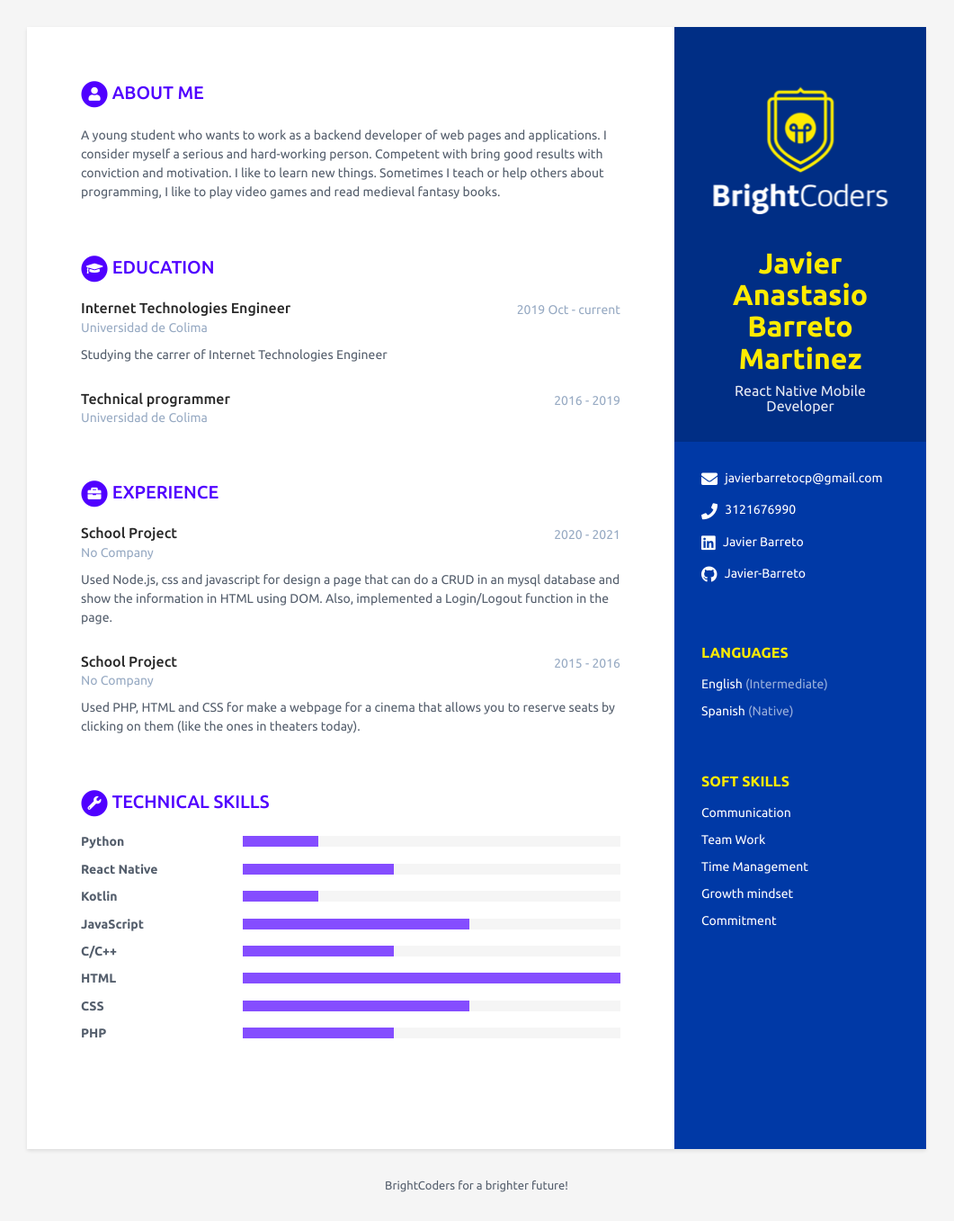
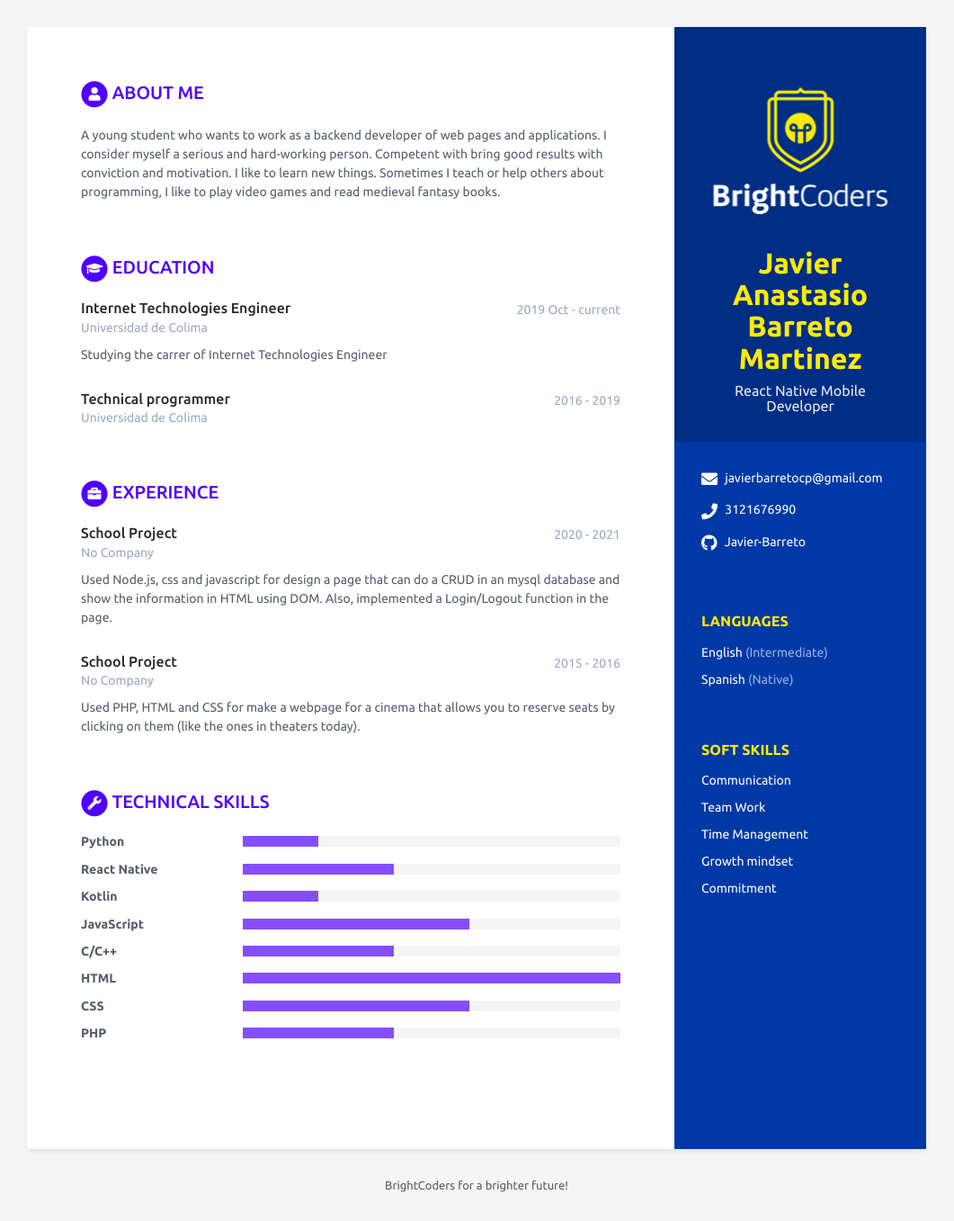
Before and after one commit to BC-MAY-21-RN/scorecard-Javier-Barreto, a Jekyll site: the page built from index.html, in a window 1280 px wide. Shown: the whole page at 90% size, without its empty margins (110-1171 px from the left). Built offline with Jekyll 4.4.1, drawn with Linux system fonts in a browser that asks for light colours.

Commit message:
Update data.yml

```diff
--- a/_data/data.yml
+++ b/_data/data.yml
@@ -15,7 +15,7 @@ sidebar:
   email: javierbarretocp@gmail.com
   phone: 3121676990
   website: # No agregar http://
-  linkedin: Javier Barreto
+  linkedin:
   github: Javier-Barreto
   gitlab:
   bitbucket:
```
